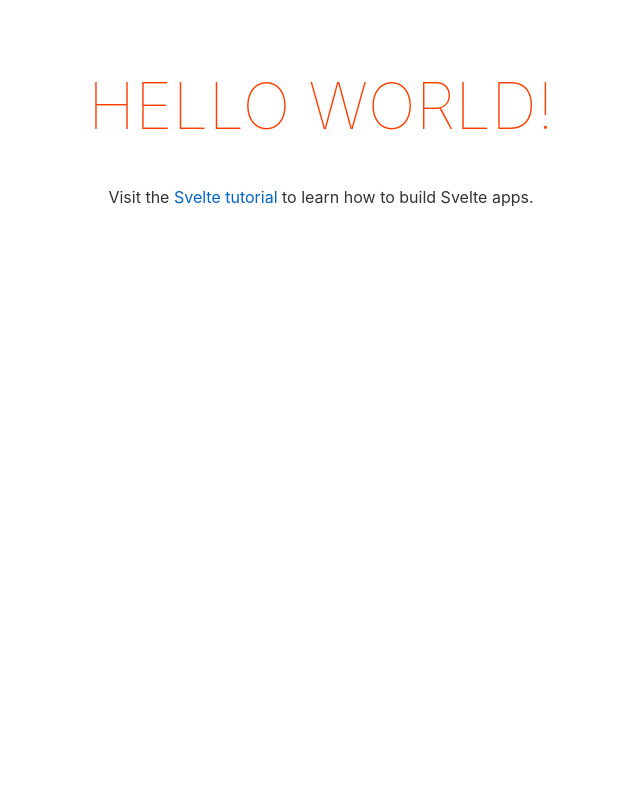
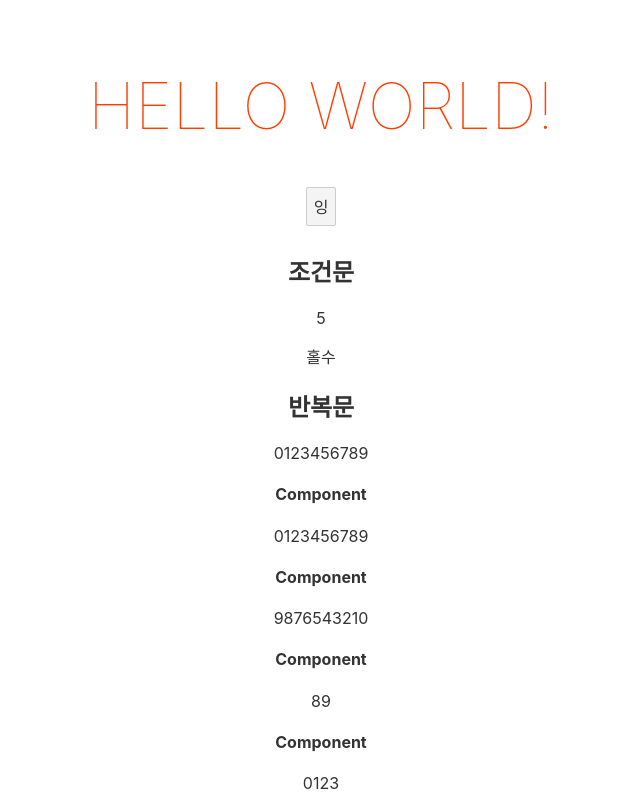
Before and after one commit to zkdlu/svelte-practice, a Svelte app in the folder applications/app-front/: page / in a window 1280 px wide. Shown: the whole page, without its empty margins (319-959 px from the left). Built offline with nearby package versions, Linux system fonts and the light colour scheme.

Commit message:
스벨트 문법 연습

```diff
--- a/applications/app-front/src/App.svelte
+++ b/applications/app-front/src/App.svelte
@@ -1,10 +1,65 @@
 <script>
+import { each } from "svelte/internal";
+import Component from "./Component.svelte";
+
+
 	export let name;
+	let buttonName = '잉'
+	let toggle = false;
+	let value = 0;
+	let numbers = [];
+
+	function enter() {
+		buttonName = '잉';
+	}
+
+	function leave() {
+		buttonName = '엥?';
+	}
+
+	function repeat() {
+		setInterval(() => {
+			value += 1;
+		}, 1000);
+	}
+
+	repeat();
+
+	for (let i = 0; i < 10; i++) {
+		numbers.push(i);
+	}
 </script>
 
 <main>
 	<h1>Hello {name}!</h1>
-	<p>Visit the <a href="https://svelte.dev/tutorial">Svelte tutorial</a> to learn how to build Svelte apps.</p>
+	<button on:click={() => { toggle = !toggle;}}
+		on:mouseenter={enter}
+		on:mouseleave={leave}>
+		{buttonName}
+	</button>
+	<div style="display: {toggle ? 'none' : 'block'};">
+		<div>
+			<h2>조건문</h2>
+			<p style="display:{value % 2 == 0 ? 'none' : 'block'}">{value}</p>
+			{#if value % 2 == 0}
+				<p>짝수</p>
+			{:else}
+				<p>홀수</p>
+			{/if}
+		</div>
+		<div>
+			<h2>반복문</h2>
+			{#each numbers as number}
+				{number}
+			{/each}
+		</div>
+		<div>
+			<Component {numbers}/>
+			<Component {numbers} reverse/>
+			<Component {numbers} slice='-2'/>
+			<Component {numbers} slice='0,4'/>
+		</div>
+	</div>
 </main>
 
 <style>
--- /dev/null
+++ b/applications/app-front/src/Component.svelte
@@ -0,0 +1,25 @@
+<script>
+import { each } from "svelte/internal";
+
+
+    export let numbers;
+    export let reverse;
+    export let slice;
+
+    let computedNumbers = [];
+
+    if (reverse) {
+        computedNumbers = [...numbers].reverse();
+    } else if (slice) {
+        computedNumbers = [...numbers].slice(...slice.split(','))
+    } else {
+        computedNumbers = [...numbers];
+    }
+
+</script>
+
+
+<h4>Component</h4>
+{#each computedNumbers as number}
+    {number}
+{/each}
```
